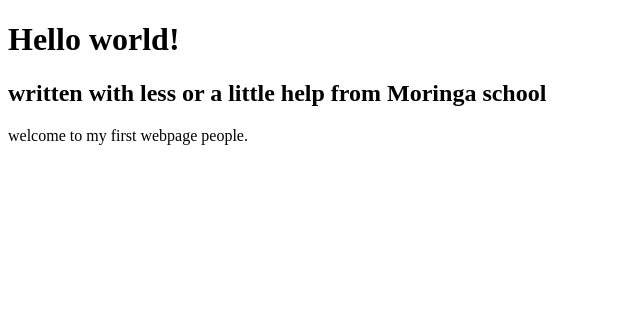
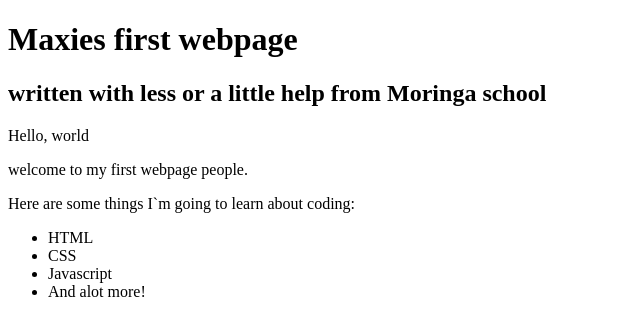
Before and after one commit to Maxie24/my-first-website, a plain HTML site: page my-first-website.html in a window 1280 px wide. Shown: the whole page, without its empty margins (0-640 px from the left). Drawn offline with Linux system fonts and the light colour scheme.

Commit message:
mwanzo changed

```diff
--- a/my-first-website.html
+++ b/my-first-website.html
@@ -1,12 +1,22 @@
 <!DOCTYPE html>
 <html>
 <head>
+  <link rel="stylesheet" type="text/CSS" href="./CSS/style.CSS">
   <title>My First Webpage!</title>
 </head>
 <body>
-  <h1>Hello world!</h1>
+  <h1>Maxies first webpage</h1>
   <h2>written with less or a little help from Moringa school</h2>
 
+  <p>Hello, world</p>
   <p>welcome to my first webpage people.</p>
-</body>
+
+  <p>Here are some things I`m going to learn about coding:</p>
+  <ul>
+    <li>HTML</li>
+    <li>CSS</li>
+    <li>Javascript</li>
+    <li>And alot more!</li>
+  </ul>
+  </body>
 </html>
```
